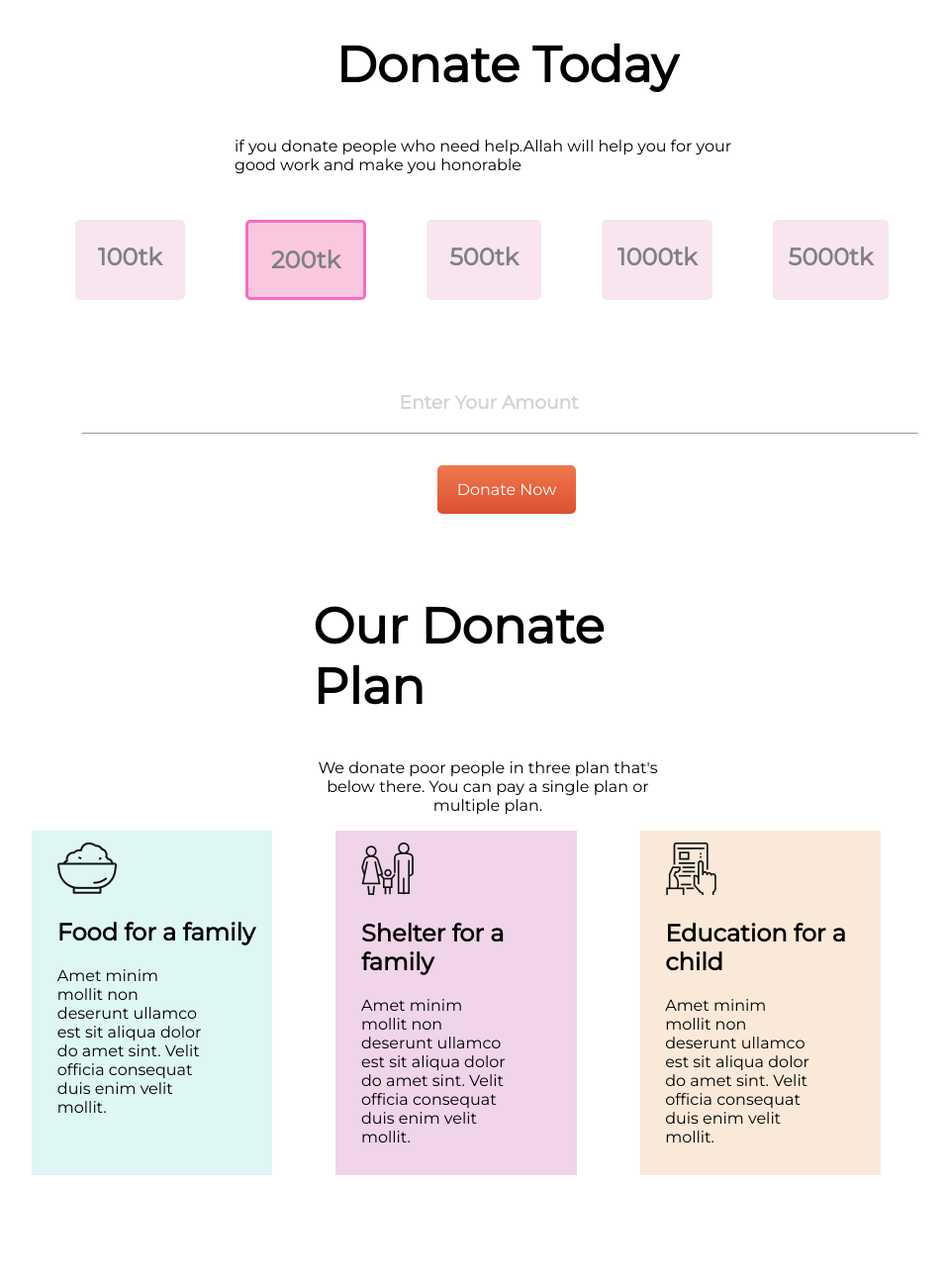
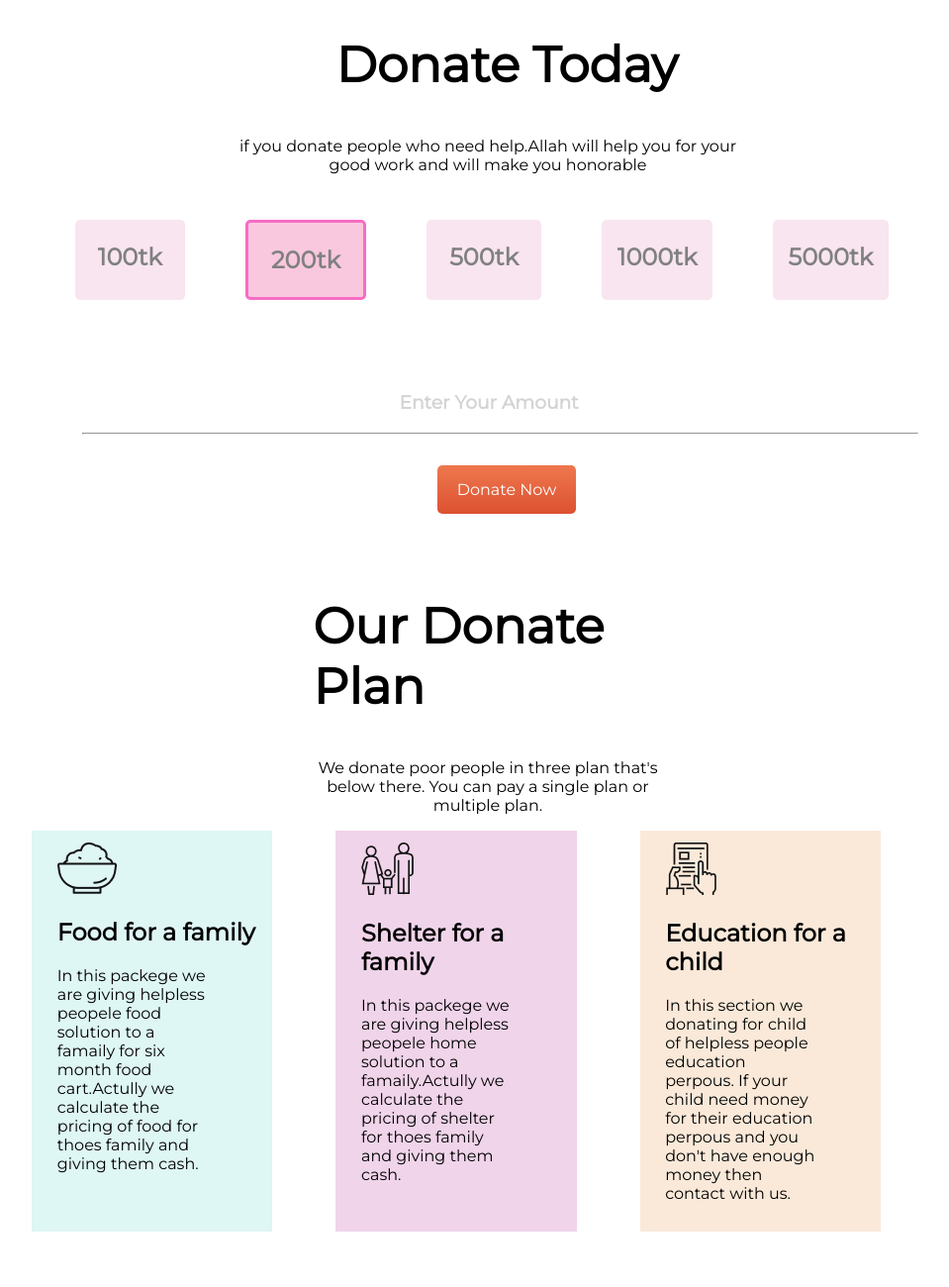
Before and after one commit to AbdulJobbar/Asssignment-1-one-page-site, a plain HTML site: page index.html in a window 1280 px wide. Shown: the part 820-2120 px from the top of the page at 99% size, without its empty margins (147-1106 px from the left). Drawn offline with Linux system fonts and the light colour scheme.

Commit message:
compelete

```diff
--- a/index.html
+++ b/index.html
@@ -21,7 +21,7 @@
     <section id="section-1">
         <div id="div-1">
             <h1>
-                <small>Let's help</small> those people <br>
+                <b id="Let-help">Let's help</b> those people <br>
                 who's struggling for basic needs
             </h1>
 
@@ -44,7 +44,7 @@
             </h1>
 
             <p>
-                if you donate people who need help.Allah will help you for your good work and make you honorable
+                if you donate people who need help.Allah will help you for your good work and will make you honorable
             </p>
         </div>
 
@@ -115,10 +115,8 @@
                 </h1>
 
                 <p>
-                    Amet minim mollit non deserunt
-                    ullamco est sit aliqua dolor do amet
-                    sint. Velit officia consequat duis enim
-                    velit mollit.
+                    In this packege we are giving helpless peopele food solution to a famaily for six month food
+                    cart.Actully we calculate the pricing of food for thoes family and giving them cash.
                 </p>
             </div>
 
@@ -133,10 +131,8 @@
                 </h1>
 
                 <p>
-                    Amet minim mollit non deserunt
-                    ullamco est sit aliqua dolor do amet
-                    sint. Velit officia consequat duis enim
-                    velit mollit.
+                    In this packege we are giving helpless peopele home solution to a famaily.Actully we calculate the
+                    pricing of shelter for thoes family and giving them cash.
                 </p>
             </div>
 
@@ -150,10 +146,8 @@
                 </h1>
 
                 <p>
-                    Amet minim mollit non deserunt
-                    ullamco est sit aliqua dolor do amet
-                    sint. Velit officia consequat duis enim
-                    velit mollit.
+                    In this section we donating for child of helpless people education perpous. If your child need money
+                    for their education perpous and you don't have enough money then contact with us.
                 </p>
             </div>
 
--- a/style.css
+++ b/style.css
@@ -16,7 +16,7 @@ input {
 
 }
 
-small {
+#Let-help {
     color: rgb(240, 116, 49);
 }
 
@@ -68,6 +68,10 @@ small {
 #div-2 h1 {
     padding-left: 20%;
     font-size: 50px;
+}
+
+#div-2 p {
+    text-align: center;
 }
 
 #div-3 {
@@ -250,7 +254,7 @@ footer p {
 }
 
 #form {
-    background-color: rgb(240, 172, 160);
+    background-color: rgb(237, 226, 224);
     padding: 5%;
     margin-left: 25%;
     margin-right: 25%;
```
